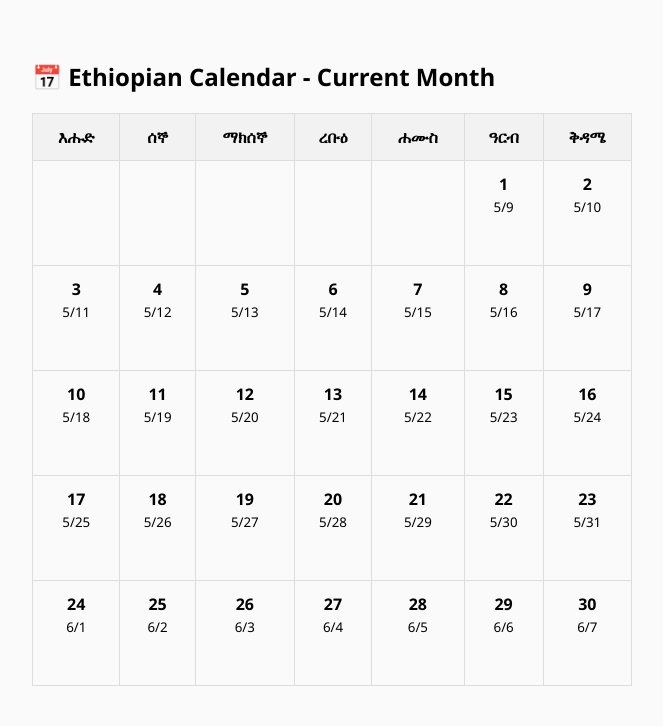
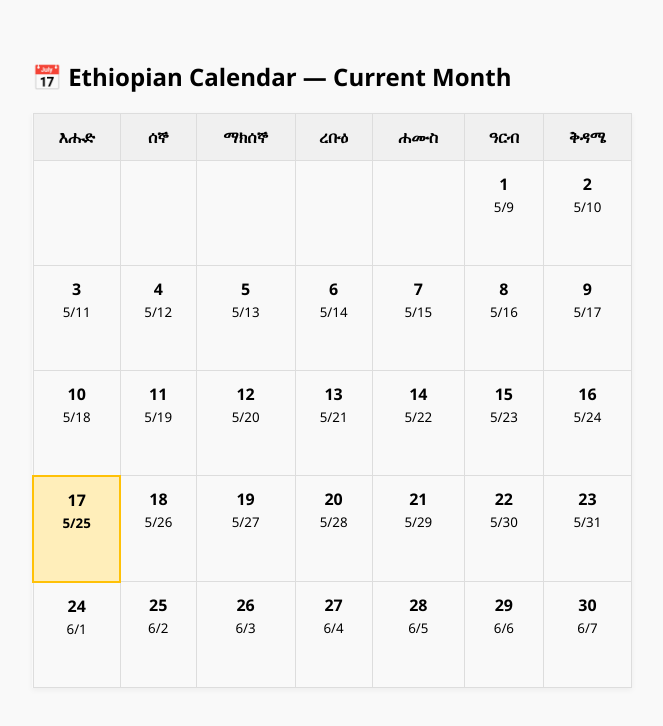
Before and after one commit to MelakuDemeke/kenat, a website with bundled scripts: page examples/vanilla/index.html in a window 1280 px wide. Shown: the whole page, without its empty margins (8-671 px from the left). Built offline with nearby package versions, Linux system fonts and the light colour scheme.

Commit message:
refactor: enhance calendar rendering with today's highlight and improve code readability

```diff
--- a/examples/vanilla/calendar.js
+++ b/examples/vanilla/calendar.js
@@ -1,20 +1,23 @@
 import { Kenat } from '../../src/Kenat.js';
 
 /**
- * Renders the calendar table into the #calendar div.
- * @param {Object} calendar - Object returned by Kenat.getMonthGrid()
+ * Renders the calendar to the #calendar div.
+ * @param {Object} calendar - { headers: string[], days: Array }
  */
 function renderCalendar({ headers, days }) {
+    console.log(days);
     let html = '<table><thead><tr>';
     html += headers.map(day => `<th>${day}</th>`).join('');
     html += '</tr></thead><tbody><tr>';
 
     days.forEach((item, idx) => {
         if (idx > 0 && idx % 7 === 0) html += '</tr><tr>';
+
         if (!item) {
             html += '<td></td>';
         } else {
-      html += `<td>
+            const todayClass = item.isToday ? 'today' : '';
+            html += `<td class="${todayClass}">
         <strong>${item.ethiopian.day}</strong><br/>
         <small>${item.gregorian.month}/${item.gregorian.day}</small>
       </td>`;
@@ -25,11 +28,12 @@ function renderCalendar({ headers, days }) {
     document.getElementById('calendar').innerHTML = html;
 }
 
-// ✅ Fetch current Ethiopian month grid
+// ✅ Get current month's calendar in Amharic with Geez numerals
 const calendar = Kenat.getMonthGrid({
-  useGeez: true,        // display Ethiopian date in Geez numerals
-  weekdayLang: 'amharic', // show weekday headers in Amharic
-  weekStart: 0          // week starts on Sunday
+    useGeez: true,
+    weekdayLang: 'amharic',
+    weekStart: 0
 });
 
+console.log(calendar);
 renderCalendar(calendar);
--- a/examples/vanilla/index.html
+++ b/examples/vanilla/index.html
@@ -7,32 +7,42 @@
     body {
       font-family: 'Segoe UI', sans-serif;
       padding: 2rem;
-      background-color: #fafafa;
+      background-color: #f9f9f9;
     }
+
     table {
       border-collapse: collapse;
       width: 100%;
       max-width: 600px;
       margin-top: 1rem;
+      box-shadow: 0 2px 6px rgba(0,0,0,0.05);
     }
+
     th, td {
       border: 1px solid #ddd;
       padding: 12px;
       text-align: center;
     }
+
     th {
-      background-color: #f2f2f2;
-      font-weight: bold;
+      background-color: #f0f0f0;
     }
+
     td {
       height: 80px;
       vertical-align: top;
+    }
+
+    .today {
+      background-color: #ffeeba;
+      border: 2px solid #ffc107;
+      font-weight: bold;
     }
   </style>
 </head>
 <body>
 
-  <h2>📅 Ethiopian Calendar - Current Month</h2>
+  <h2>📅 Ethiopian Calendar — Current Month</h2>
   <div id="calendar">Loading...</div>
 
   <script type="module" src="./calendar.js"></script>
--- a/src/Kenat.js
+++ b/src/Kenat.js
@@ -236,35 +236,46 @@ export class Kenat {
             ({ year, month, weekStart = 0, useGeez = false, weekdayLang = 'amharic' } = input);
         }
 
+        // Default to current Ethiopian date if none provided
         const current = Kenat.now().getEthiopian();
         const y = year || current.year;
         const m = month || current.month;
 
+        // Get today for comparison
+        const todayEth = Kenat.now().getEthiopian();
+
+        // Generate the month calendar
         const temp = new Kenat(`${y}/${m}/1`);
         const days = temp.getMonthCalendar(y, m, useGeez);
+
         const labels = daysOfWeek[weekdayLang] || daysOfWeek.amharic;
 
         const daysWithWeekday = days.map(day => {
             const weekday = getWeekday(day.ethiopian);
+            const isToday =
+                Number(day.ethiopian.year) === Number(todayEth.year) &&
+                Number(day.ethiopian.month) === Number(todayEth.month) &&
+                Number(day.ethiopian.day) === Number(todayEth.day);
+
             return {
                 ...day,
                 weekday,
-                weekdayName: labels[weekday]
+                weekdayName: labels[weekday],
+                isToday,
             };
         });
 
+        // Pad start of grid
         const firstWeekday = daysWithWeekday[0].weekday;
         let offset = firstWeekday - weekStart;
         if (offset < 0) offset += 7;
 
         const padded = Array(offset).fill(null).concat(daysWithWeekday);
-
-        // 🔁 Rotate weekday labels based on weekStart
         const headers = labels.slice(weekStart).concat(labels.slice(0, weekStart));
 
         return {
             headers,
-            days: padded
+            days: padded,
         };
     }
 
```
Lines whose indentation alone changed are shown as unchanged.
